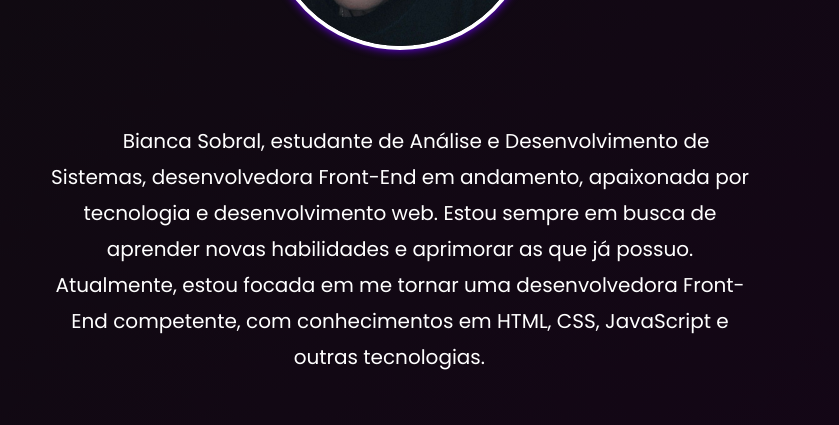
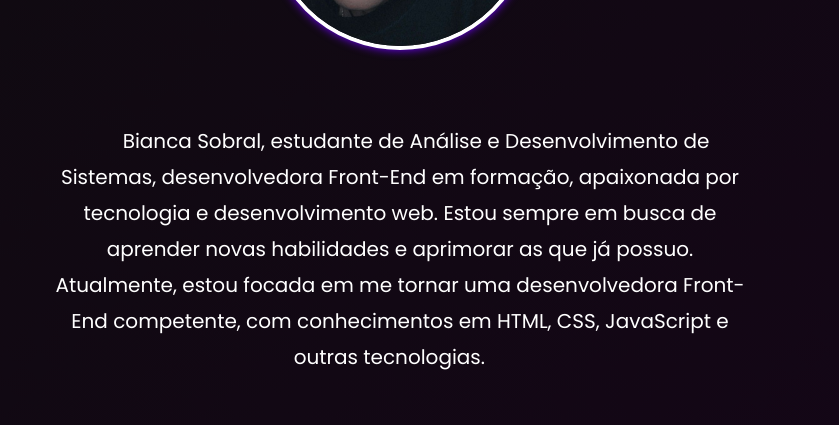
Before and after one commit to thebiancascript/bs-portifolio, a plain HTML site: page index.html in a window 1280 px wide. Shown: the part 900-1325 px from the top of the page, without its empty margins (240-1079 px from the left). Drawn offline with nearby package versions, Linux system fonts and the light colour scheme; a script that the page names is missing.

Commit message:
Atualiza HTML com novas alterações

```diff
--- a/index.html
+++ b/index.html
@@ -51,7 +51,7 @@
   <div class="about-content">
     <img src="assets/bs2.jpeg" alt="Foto de Bianca Sobral" />
     <p>
-      Bianca Sobral, estudante de Análise e Desenvolvimento de Sistemas, desenvolvedora Front-End em andamento, apaixonada por tecnologia e desenvolvimento web. Estou sempre em busca de aprender novas habilidades e aprimorar as que já possuo. Atualmente, estou focada em me tornar uma desenvolvedora Front-End competente, com conhecimentos em HTML, CSS, JavaScript e outras tecnologias.
+      Bianca Sobral, estudante de Análise e Desenvolvimento de Sistemas, desenvolvedora Front-End em formação, apaixonada por tecnologia e desenvolvimento web. Estou sempre em busca de aprender novas habilidades e aprimorar as que já possuo. Atualmente, estou focada em me tornar uma desenvolvedora Front-End competente, com conhecimentos em HTML, CSS, JavaScript e outras tecnologias.
     </p>
   </div>
 </section>
```
